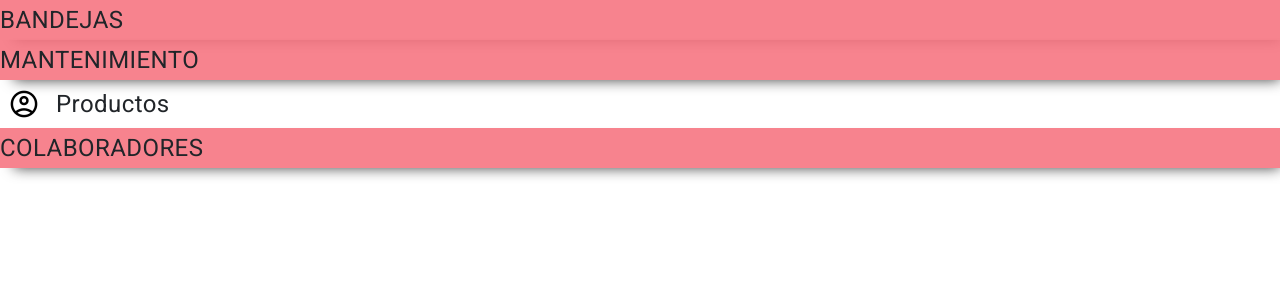
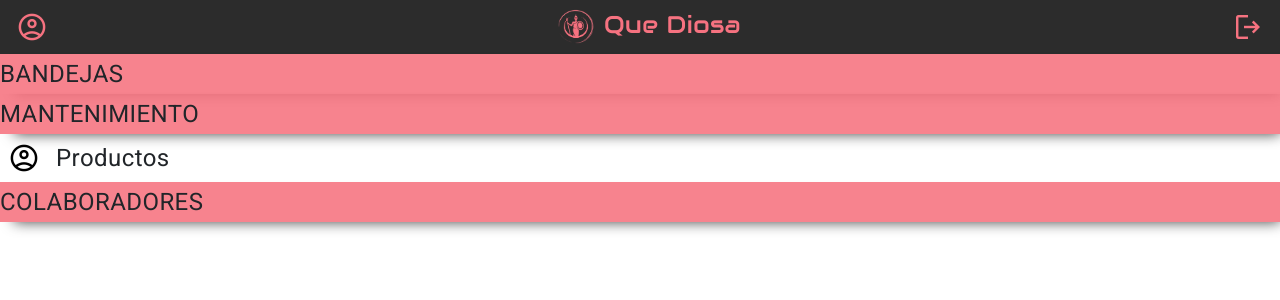
Before and after one commit to G-Puy/proyectoIntegrador, an Angular app: page /lEmpresa in a window 1280 px wide. Shown: the top 300 px of the page. Built offline with nearby package versions, Linux system fonts and the light colour scheme.

Commit message:
Refactor: Modifico navBar para que quede generica la navegacion

```diff
--- a/src/app/modules/VistaEmpresa/nav-bar-global-empresa/nav-bar-global-empresa.component.html
+++ b/src/app/modules/VistaEmpresa/nav-bar-global-empresa/nav-bar-global-empresa.component.html
@@ -1,9 +1,9 @@
-<div class="col-md-12 p-0  " *ngIf="queMuestro != '/lEmpresa'">
+<div class="col-md-12 p-0 ">
     <nav class="navbar  justify-content-between align-items-center" style="background-color: var(--negroQueDiosa);">
         <!-- <span class="material-symbols-outlined col-1" style="color: var(--rosadoQueDiosa); font-size: 2rem; padding: 0;">
             menu
         </span> -->
-        <span class=" material-symbols-outlined"
+        <span class=" material-symbols-outlined" (click)="action()"
             style="color: var(--rosadoQueDiosa); margin-right: 1rem; font-size: 2rem;">
             {{icono}}
         </span>
--- a/src/app/modules/VistaEmpresa/nav-bar-global-empresa/nav-bar-global-empresa.component.ts
+++ b/src/app/modules/VistaEmpresa/nav-bar-global-empresa/nav-bar-global-empresa.component.ts
@@ -1,41 +1,40 @@
 import { Component } from '@angular/core';
-import { NavigationEnd, Router, Event } from '@angular/router';
+import { NavigationEnd, Router, Event, ActivatedRoute } from '@angular/router';
 import { Subscription, filter } from 'rxjs';
 import { AuthService } from '../../auth/services/auth.service';
-
+import { Location } from '@angular/common';
 @Component({
   selector: 'app-nav-bar-global-empresa',
   templateUrl: './nav-bar-global-empresa.component.html',
   styleUrls: ['./nav-bar-global-empresa.component.css']
 })
 export class NavBarGlobalEmpresaComponent {
+  private subscription: Subscription
   public subscriber: Subscription = new Subscription;
   constructor(private router: Router,
-    private auth: AuthService) { }
-  queMuestro: string = "/lEmpresa";
+    private auth: AuthService,
+    private activatedRoute: ActivatedRoute,
+    private location: Location) {
+    this.subscription = new Subscription();
+  }
   icono: string = "account_circle";
+  mostrarRuta: string = "/lEmpresa";
+
   ngOnInit() {
-    this.subscriber = this.router.events.pipe(
+    this.subscription = this.router.events.pipe(
       filter((event: Event): event is NavigationEnd => event instanceof NavigationEnd)
     ).subscribe((event: NavigationEnd) => {
-      this.queMuestro = event.url;
-      console.log(event.url);
-
-
-
-      //this.icono = "arrow_back_ios";
-      /* if (event.url == "/lEmpresa") {
-        this.icono = "account_circle";
-      } else {
-        this.icono = "arrow_back_ios";
-      } */
+      this.mostrarRuta = event.url;
+      if (this.mostrarRuta == "/lEmpresa") this.icono = "account_circle";
+      else this.icono = "arrow_back_ios";
+      console.log(this.mostrarRuta);
     });
   }
 
 
-  //En el onDestroy, valido si mi subscriber sigue activo y me desuscribo, si no seguirá activo escuchando cuando navegues a otro componente donde no lo requieras.
-  ngOnDestroy() {
-    this.subscriber?.unsubscribe();
+  ngOnDestroy(): void {
+    // Asegúrate de desuscribirte para evitar fugas de memoria
+    this.subscription.unsubscribe();
   }
 
   logOut() {
@@ -43,6 +42,20 @@ export class NavBarGlobalEmpresaComponent {
     this.router.navigate(['/lEmpresa']);
   }
 
+  action() {
+    switch (this.mostrarRuta) {
+      case "lEmpresa":
+        // this.router.navigate(['/lEmpresa']); //Aca tiene que ser al perfil personal.
+
+        break;
+      default:
+        if (this.mostrarRuta !== "/lEmpresa") this.location.back();
+        break;
+    }
+  }
+  goBack(): void {
+    this.location.back();
+  }
 
 
 }
--- a/src/app/modules/auth/pages/login/login.component.ts
+++ b/src/app/modules/auth/pages/login/login.component.ts
@@ -43,7 +43,7 @@ export class LoginComponent implements OnInit {
 
   }
   ngOnInit() {
-    console.log('LOGIN >>');
+    // console.log('LOGIN >>');
 
   }
   onLogin(): void {
```
Also changed, not shown: src/app/modules/auth/guards/auth.guard.ts (+4 -4 lines), src/app/modules/cargar-foto/cargar-foto/cargar-foto.component.ts (+3 -3 lines).
